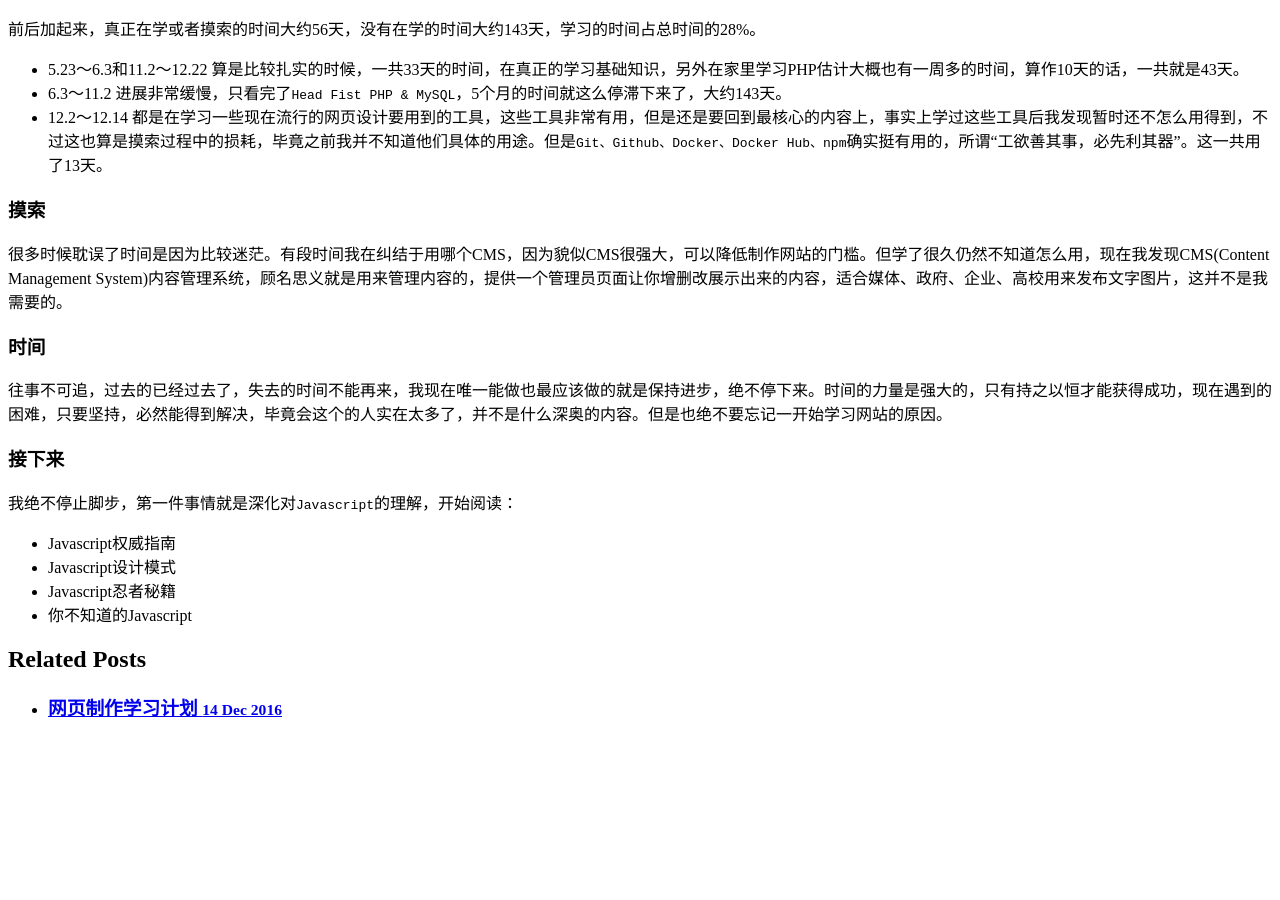
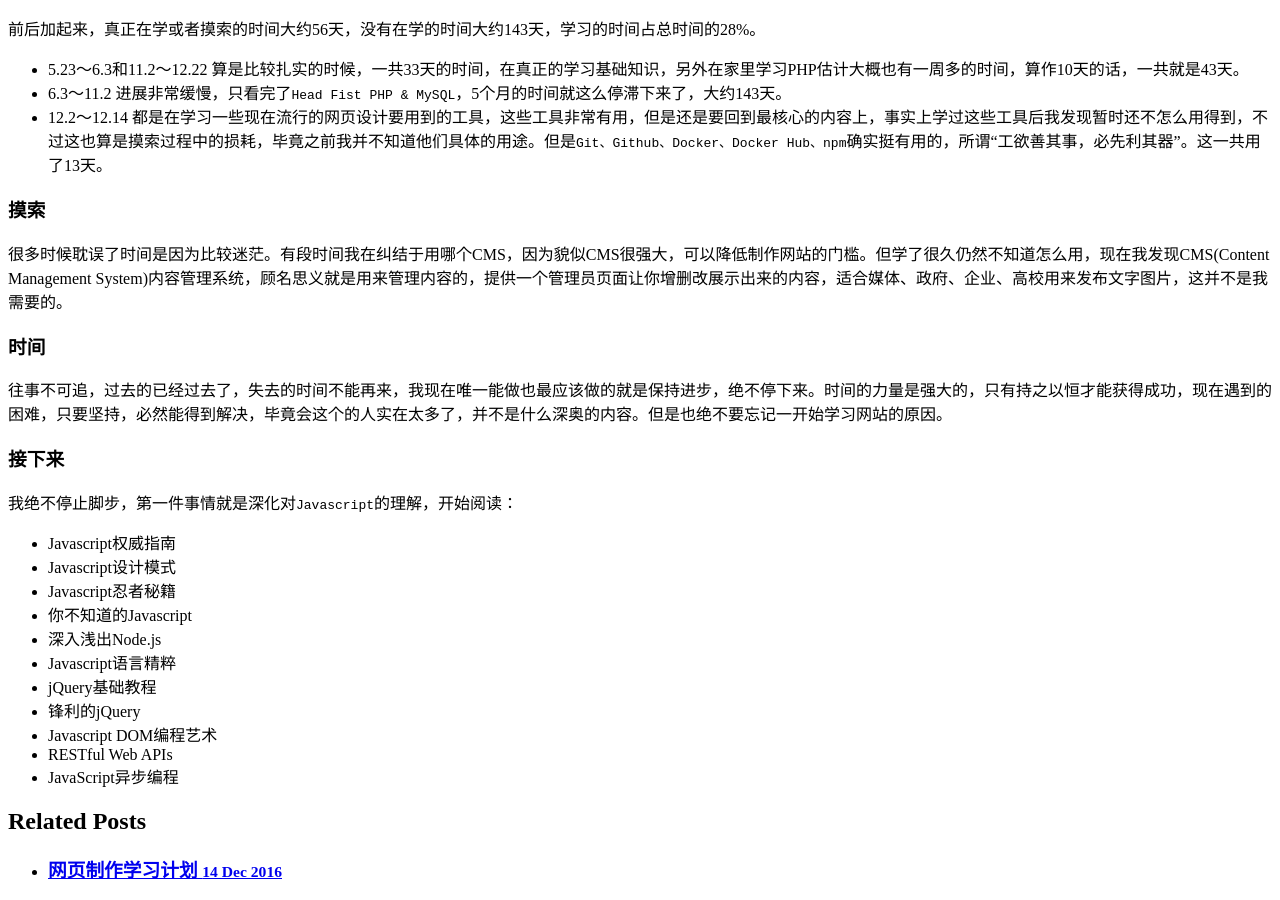
Before and after one commit to jasonzhouu/old-github-pages, a Jekyll site: the page built from _posts/2016-12-14-front-end-learning-path-in-2016.md, in a window 1280 px wide and 900 px high, scrolled down 827 px. Built offline with Jekyll 4.4.1, drawn with Linux system fonts in a browser that asks for light colours; comment, search, counter and statistics services are not loaded; before the commit the page ends 1565 px from its top, so only the background shows below that.

Commit message:
Update 2016-12-14-front-end-learning-path-in-2016.md

```diff
--- a/_posts/2016-12-14-front-end-learning-path-in-2016.md
+++ b/_posts/2016-12-14-front-end-learning-path-in-2016.md
@@ -42,3 +42,10 @@ title: "2016年网页制作学习路径"
 - Javascript设计模式
 - Javascript忍者秘籍
 - 你不知道的Javascript
+- 深入浅出Node.js
+- Javascript语言精粹
+- jQuery基础教程
+- 锋利的jQuery
+- Javascript DOM编程艺术
+- RESTful Web APIs
+- JavaScript异步编程
```
